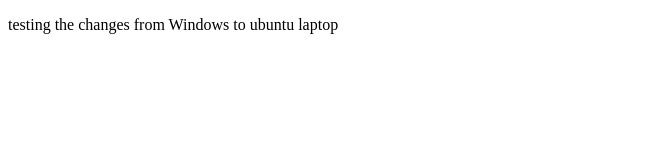
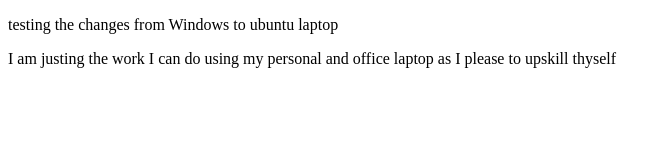
Before and after one commit to dheerajkumarkusuri/daily_cohort, a plain HTML site: page Basics/day_zero.html in a window 1280 px wide. Shown: the whole page, without its empty margins (0-671 px from the left). Drawn offline with Linux system fonts and the light colour scheme.

Commit message:
Commit for the Linux

```diff
--- a/Basics/day_zero.html
+++ b/Basics/day_zero.html
@@ -7,5 +7,6 @@
 </head>
 <body>
     <p> testing the changes from Windows to ubuntu laptop</p>
+    <p> I am justing the work I can do using my personal and office laptop as I please to upskill thyself</p>
 </body>
 </html>
```
